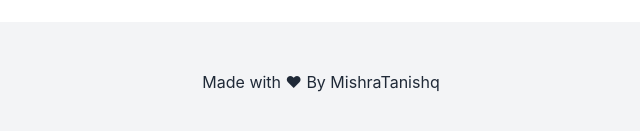
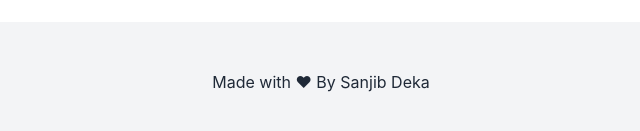
Before and after one commit to sanju324/jira, a Next.js app: page /project/create in a window 1280 px wide. Shown: the part 893-1024 px from the top of the page, without its empty margins (319-959 px from the left). Built offline with nearby package versions, Linux system fonts and the light colour scheme; no server answers.

Commit message:
Update layout.js

```diff
--- a/app/layout.js
+++ b/app/layout.js
@@ -53,7 +53,7 @@ export default function RootLayout({ children }) {
 						<Toaster richColors />
 						<footer className="bg-gray-100 py-12">
 							<div className="container mx-auto px-4 text-center">
-								<p className="text-gray-800">Made with &hearts; By MishraTanishq</p>
+								<p className="text-gray-800">Made with &hearts; By Sanjib Deka</p>
 							</div>
 						</footer>
 					</ThemeProvider>
```
